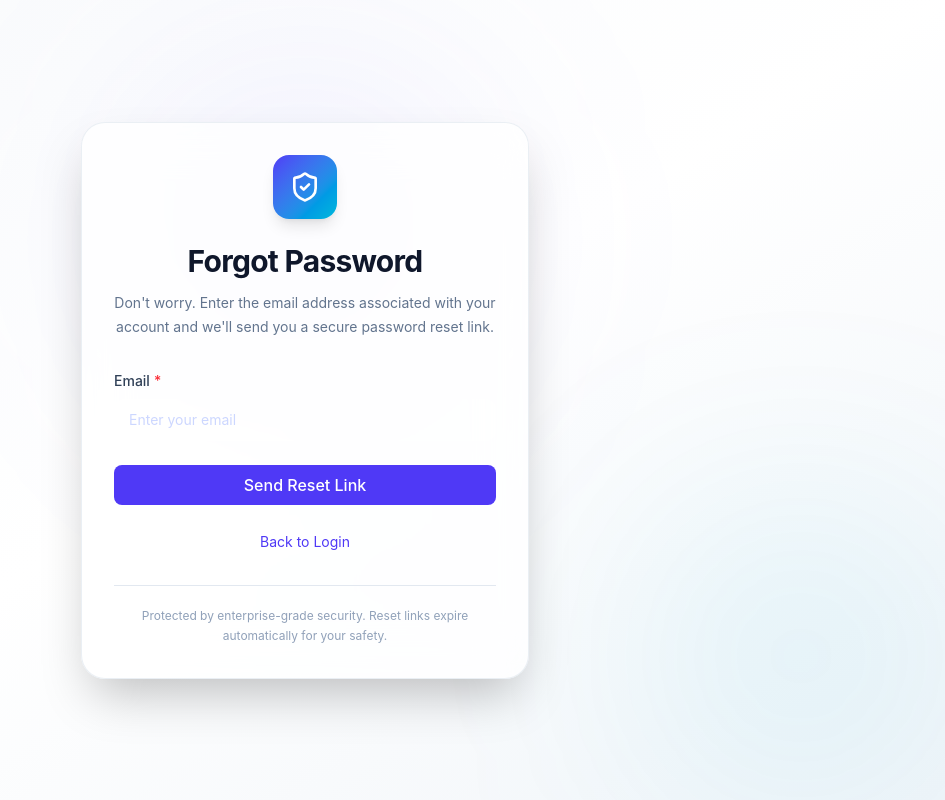
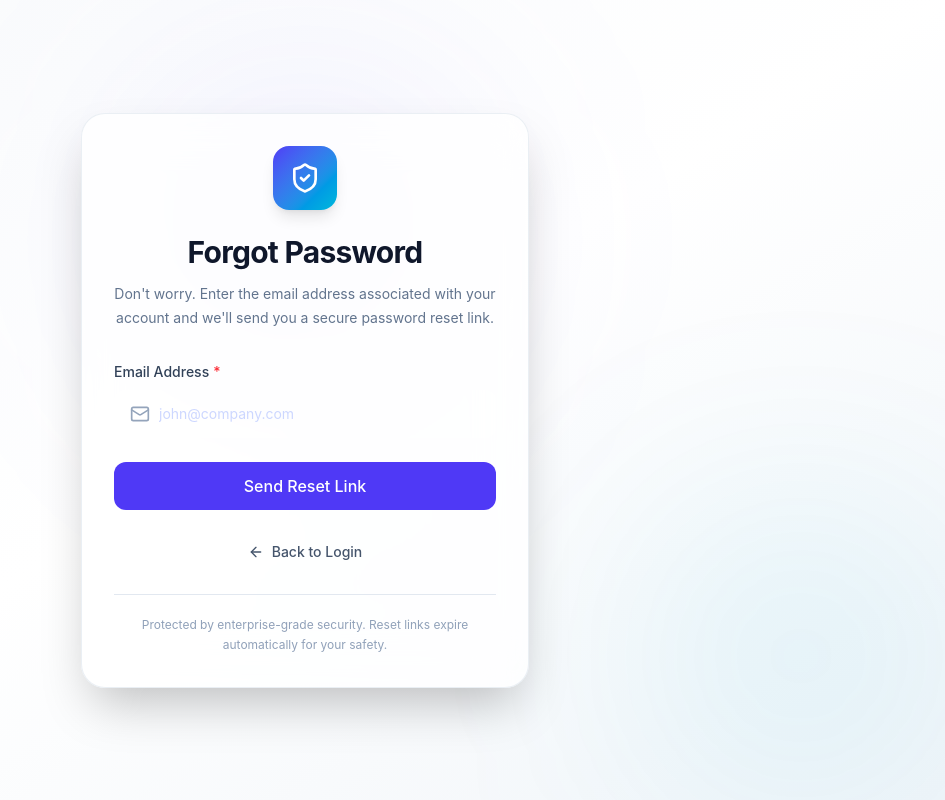
Before and after one commit to nitishchahal/NexusERP, a React (Vite) app in the folder frontend/: page /forgot-password in a window 1280 px wide. Shown: the whole page, without its empty margins (335-1280 px from the left). Built offline with nearby package versions, Linux system fonts and the light colour scheme.

Commit message:
Fprget Password

```diff
--- a/frontend/src/modules/auth/components/ForgotPasswordForm.tsx
+++ b/frontend/src/modules/auth/components/ForgotPasswordForm.tsx
@@ -1,4 +1,6 @@
+import { useState } from "react";
 import { Link } from "react-router-dom";
+import { Mail, ArrowLeft, Loader2 } from "lucide-react";
 import { useForm } from "react-hook-form";
 import { zodResolver } from "@hookform/resolvers/zod";
 
@@ -15,6 +17,8 @@ import { forgotPasswordSchema } from "../schemas";
 import type { ForgotPasswordFormData } from "../types";
 
 const ForgotPasswordForm = () => {
+  const [isLoading, setIsLoading] = useState(false);
+
   const {
     register,
     handleSubmit,
@@ -26,36 +30,63 @@ const ForgotPasswordForm = () => {
     },
   });
 
-  const onSubmit = (data: ForgotPasswordFormData) => {
+  const onSubmit = async (data: ForgotPasswordFormData) => {
+    setIsLoading(true);
+
+    try {
       console.log(data);
 
       // TODO:
-    // Call forgot password API
+      // await forgotPassword(data);
+
+      await new Promise((resolve) => setTimeout(resolve, 1500));
+    } finally {
+      setIsLoading(false);
+    }
   };
 
   return (
-    <Form onSubmit={handleSubmit(onSubmit)}>
+    <Form onSubmit={handleSubmit(onSubmit)} className="space-y-6">
       <FormField>
-        <FormLabel required>Email</FormLabel>
+        <FormLabel required>Email Address</FormLabel>
+
+        <div className="relative">
+          <Mail className="pointer-events-none absolute left-4 top-1/2 h-5 w-5 -translate-y-1/2 text-slate-400" />
 
           <Input
-          placeholder="Enter your email"
+            type="email"
+            placeholder="john@company.com"
+            className="h-12 pl-11"
             {...register("email")}
             error={errors.email?.message}
           />
+        </div>
 
         <FormError message={errors.email?.message} />
       </FormField>
 
-      <Button type="submit" fullWidth>
-        Send Reset Link
+      <Button
+        type="submit"
+        fullWidth
+        disabled={isLoading}
+        className="h-12 rounded-xl font-medium transition-all duration-300 hover:-translate-y-0.5 hover:shadow-lg"
+      >
+        {isLoading ? (
+          <>
+            <Loader2 className="mr-2 h-4 w-4 animate-spin" />
+            Sending Reset Link...
+          </>
+        ) : (
+          "Send Reset Link"
+        )}
       </Button>
 
-      <div className="text-center">
+      <div className="flex items-center justify-center pt-2">
         <Link
           to="/login"
-          className="text-sm text-indigo-600 hover:underline"
+          className="inline-flex items-center gap-2 text-sm font-medium text-slate-600 transition-colors duration-200 hover:text-indigo-600"
         >
+          <ArrowLeft className="h-4 w-4" />
           Back to Login
         </Link>
       </div>
```
Lines whose indentation alone changed are shown as unchanged.
